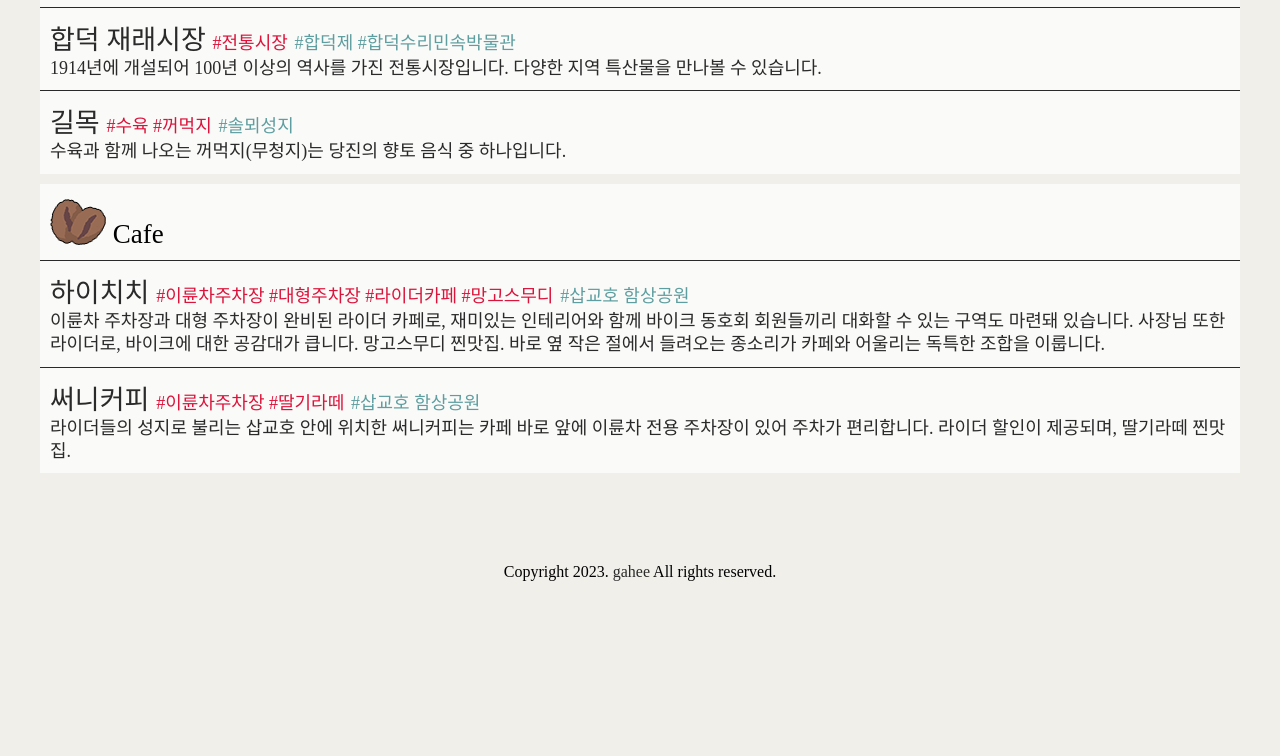
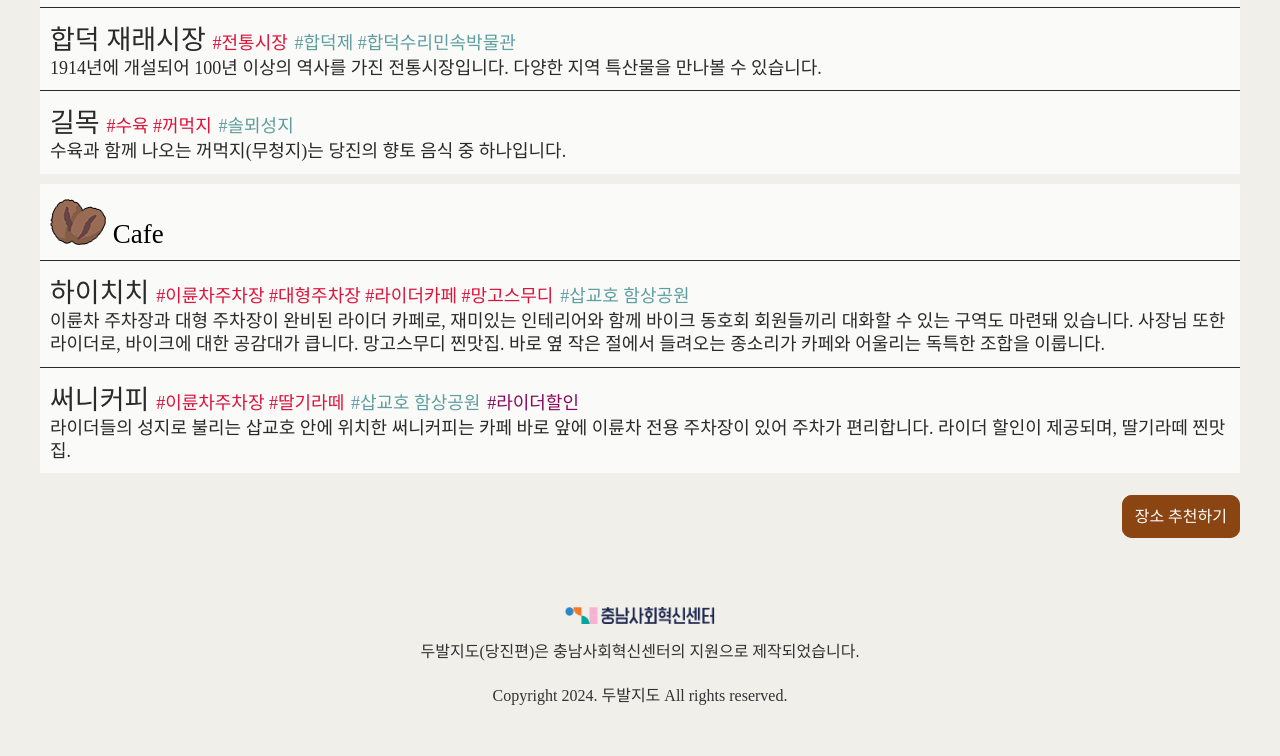
Before and after one commit to gaheeyoon/dangjin-map, a plain HTML site: page index.html in a window 1280 px wide. Shown: the part 1688-2444 px from the top of the page. Before the commit the page ends 2299 px from the top, so only its background shows below. Drawn offline with nearby package versions, Linux system fonts and the light colour scheme; a web font is replaced by a local one.

Commit message:
footer에 로고 추가

```diff
--- a/index.html
+++ b/index.html
@@ -286,6 +286,7 @@
             <span class="name">써니커피</span>
             <span class="tag">#이륜차주차장 #딸기라떼</span>
             <span class="tour">#삽교호 함상공원</span>
+            <span class="discount">#라이더할인</span>
             <div class="explain">
               라이더들의 성지로 불리는 삽교호 안에 위치한 써니커피는 카페 바로
               앞에 이륜차 전용 주차장이 있어 주차가 편리합니다. 라이더 할인이
@@ -296,10 +297,20 @@
       </ul>
     </div>
 
+    <div id="btnArea">
+      <a href="https://forms.gle/mxvmpa4MBXrBtjmT6"
+        ><span id="recommandBtn">장소 추천하기</span></a
+      >
+    </div>
+
     <footer>
-      Copyright 2023.
-      <a href="https://www.instagram.com/yoon.gahee/" target="_blank">gahee</a>
-      All rights reserved.
+      <div>
+        <a href="https://cnic.kr/"
+          ><img src="./icon/logo.png" alt="충남사회혁신센터 로고"
+        /></a>
+      </div>
+      <p>두발지도(당진편)은 충남사회혁신센터의 지원으로 제작되었습니다.</p>
+      <p>Copyright 2024. 두발지도 All rights reserved.</p>
     </footer>
   </body>
   <script>
--- a/style.css
+++ b/style.css
@@ -11,7 +11,7 @@
 body {
     background-color: rgb(240, 239, 233);
 }
-#mapArea, #mapList, footer {
+#mapArea, #mapList, #btnArea, footer {
     width: 100%;
     max-width: 1200px;
     position: relative;
@@ -93,15 +93,19 @@ body {
     font-weight: lighter;
     line-height: 1.3;
 }
-#mapList li .tag {
+
+#mapList li .tag, #mapList li .tour, #mapList li .discount{
     font-size: 18px;
     font-weight: lighter;
+}
+#mapList li .tag {
     color: crimson;
 }
 #mapList li .tour {
-    font-size: 18px;
-    font-weight: lighter;
     color: cadetblue;
+}
+#mapList li .discount {
+    color: rgb(136, 10, 96);
 }
 
 #mapList a {
@@ -115,6 +119,25 @@ body {
     background-color: rgb(224, 235, 246);
 }
 
+#btnArea {
+    margin-top: 10px;
+    text-align: right;
+    padding-top: 20px;
+}
+
+#btnArea a {
+    text-decoration: none;
+}
+
+#recommandBtn {
+    border: 3px solid saddlebrown;
+    background-color: saddlebrown;
+    color: white;
+    font-family: KOTRAHOPE;
+    padding: 10px;
+    border-radius: 10px;
+}
+
 footer {
     padding: 80px 0px 30px 0px;
     text-align: center;
@@ -123,6 +146,16 @@ footer a {
     text-decoration: none;
     color: #2a2a2a;
 }
+footer img {
+    padding-bottom: 10px;
+}
+footer p {
+    margin-bottom: 20px;
+    color: #323232
+}
+footer img {
+    width: 150px;
+}
 
 @media (min-width: 1500px) {
     #mapArea .name {
```
Also changed, not shown: icon/logo.png (added).
